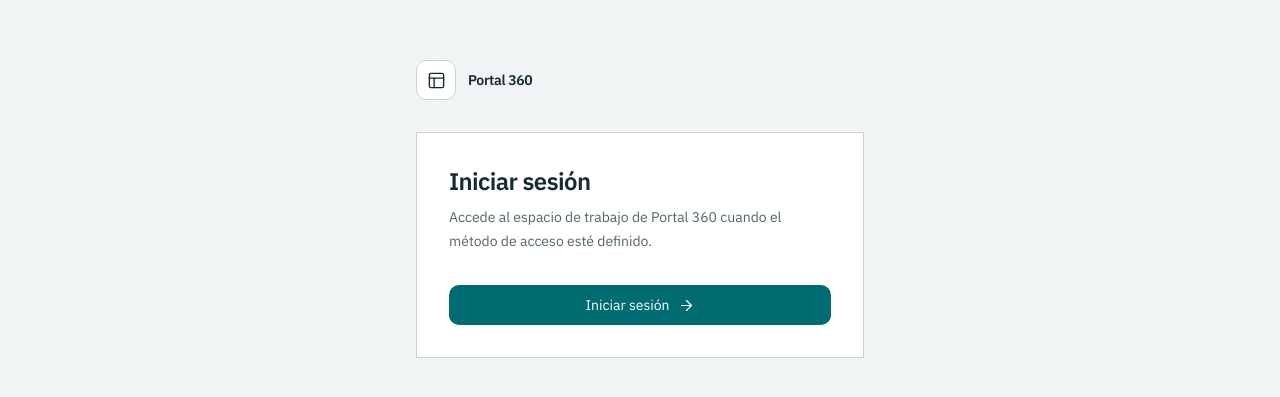
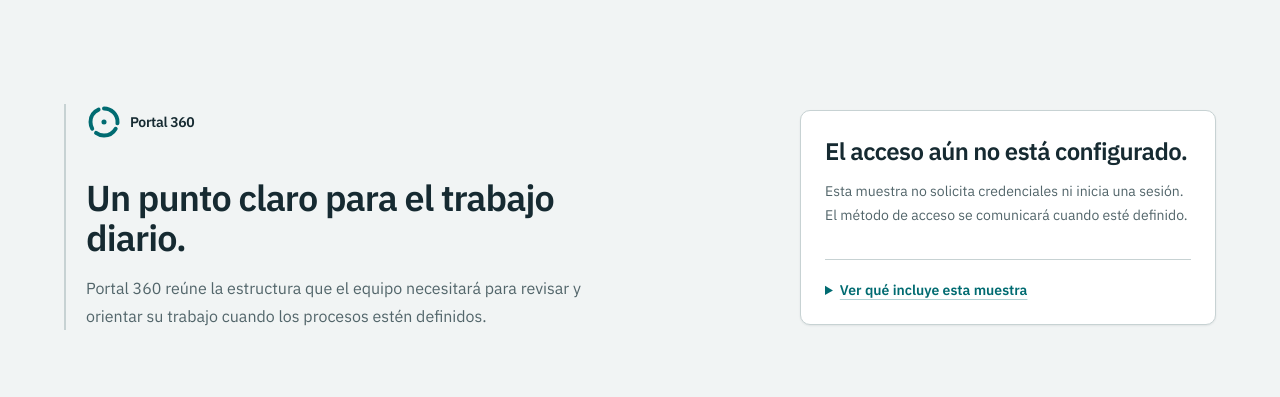
Before and after one commit to LyLVictorRamirez/portal360, a Next.js app in the folder apps/web/: page /login in a window 1280 px wide. Shown: the part 191-588 px from the top of the page. Built offline with nearby package versions, Linux system fonts and the light colour scheme.

Commit message:
Spec03 - Paso 15 Rediseñar Login sin autenticación

```diff
--- a/apps/web/src/app/(public)/login/page.tsx
+++ b/apps/web/src/app/(public)/login/page.tsx
@@ -1,32 +1,52 @@
-import { ArrowRight, PanelsTopLeft } from "lucide-react";
+import { Portal360Mark } from "../../../components/ui/portal-360-mark";
+import { Surface } from "../../../components/ui/surface";
 
 export default function LoginPage() {
   return (
-    <main className="flex min-h-screen items-center justify-center bg-background px-6 py-12">
-      <section aria-labelledby="login-title" className="w-full max-w-md">
-        <div className="flex items-center gap-3 text-foreground">
-          <div className="flex size-10 items-center justify-center rounded-md border border-border bg-surface">
-            <PanelsTopLeft aria-hidden="true" size={19} strokeWidth={1.75} />
-          </div>
-          <span className="text-sm font-semibold tracking-tight">Portal 360</span>
-        </div>
+    <main className="min-h-screen bg-canvas px-6 py-8 lg:px-10 lg:py-10">
+      <div className="mx-auto grid min-h-[calc(100vh-4rem)] max-w-6xl items-center gap-10 lg:grid-cols-[minmax(0,1fr)_26rem] lg:gap-16">
+        <section
+          aria-labelledby="portal-360-title"
+          className="max-w-xl border-l-2 border-primary pl-5"
+        >
+          <Portal360Mark size="md" />
+          <h1
+            className="mt-8 text-4xl font-semibold tracking-tight text-foreground"
+            id="portal-360-title"
+          >
+            Un punto claro para el trabajo diario.
+          </h1>
+          <p className="mt-4 max-w-lg text-base leading-7 text-muted">
+            Portal 360 reúne la estructura que el equipo necesitará para revisar y orientar su
+            trabajo cuando los procesos estén definidos.
+          </p>
+        </section>
 
-        <div className="mt-8 border border-border bg-surface p-6 sm:p-8">
-          <h1 className="text-2xl font-semibold tracking-tight text-foreground" id="login-title">
-            Iniciar sesión
-          </h1>
-          <p className="mt-2 text-sm leading-6 text-muted">
-            Accede al espacio de trabajo de Portal 360 cuando el método de acceso esté definido.
-          </p>
-          <button
-            className="mt-8 inline-flex h-10 w-full items-center justify-center gap-2 rounded-md bg-primary px-4 text-sm font-medium text-primary-foreground transition-colors hover:opacity-90"
-            type="button"
-          >
-            Iniciar sesión
-            <ArrowRight aria-hidden="true" size={17} strokeWidth={1.75} />
-          </button>
-        </div>
-      </section>
+        <section aria-labelledby="access-status-title">
+          <Surface padding="md" tone="raised">
+            <h2
+              className="text-2xl font-semibold tracking-tight text-foreground"
+              id="access-status-title"
+            >
+              El acceso aún no está configurado.
+            </h2>
+            <p className="mt-3 text-sm leading-6 text-muted">
+              Esta muestra no solicita credenciales ni inicia una sesión. El método de acceso se
+              comunicará cuando esté definido.
+            </p>
+
+            <details className="mt-8 border-t border-border pt-5">
+              <summary className="cursor-pointer text-sm font-semibold text-primary underline decoration-primary/30 underline-offset-4">
+                Ver qué incluye esta muestra
+              </summary>
+              <p className="mt-3 text-sm leading-6 text-muted">
+                Por ahora, esta vista presenta únicamente la identidad y la estructura de acceso de
+                Portal 360. No hay proveedores, formularios ni información guardada.
+              </p>
+            </details>
+          </Surface>
+        </section>
+      </div>
     </main>
   );
 }
```
